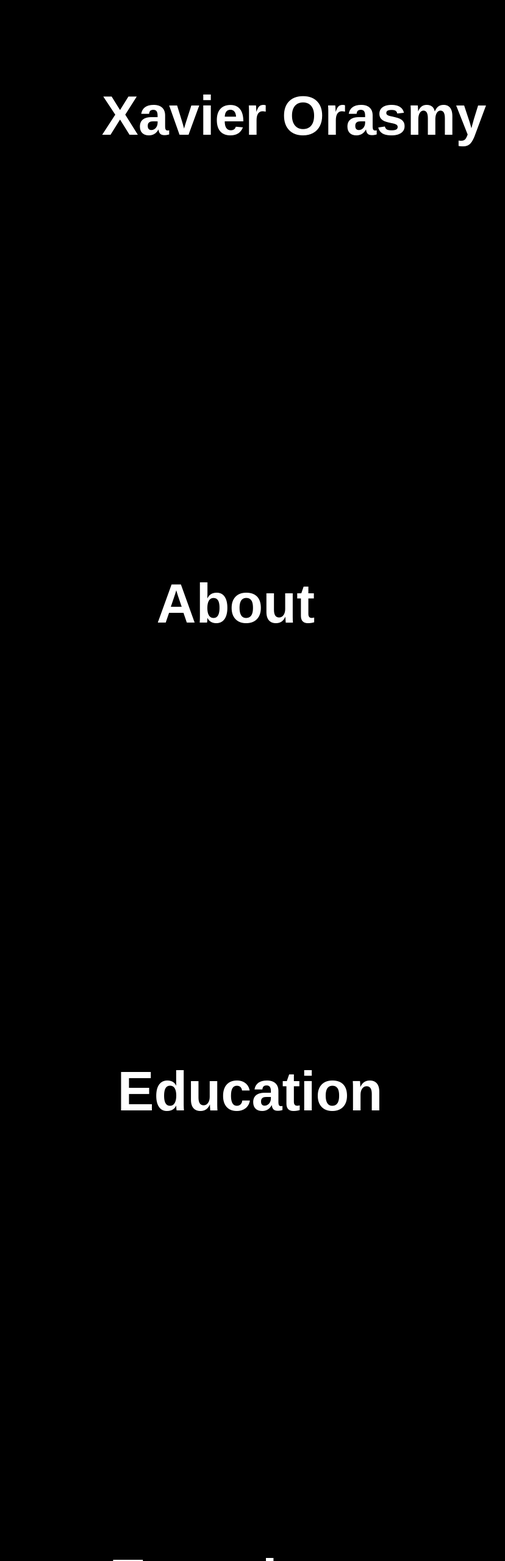
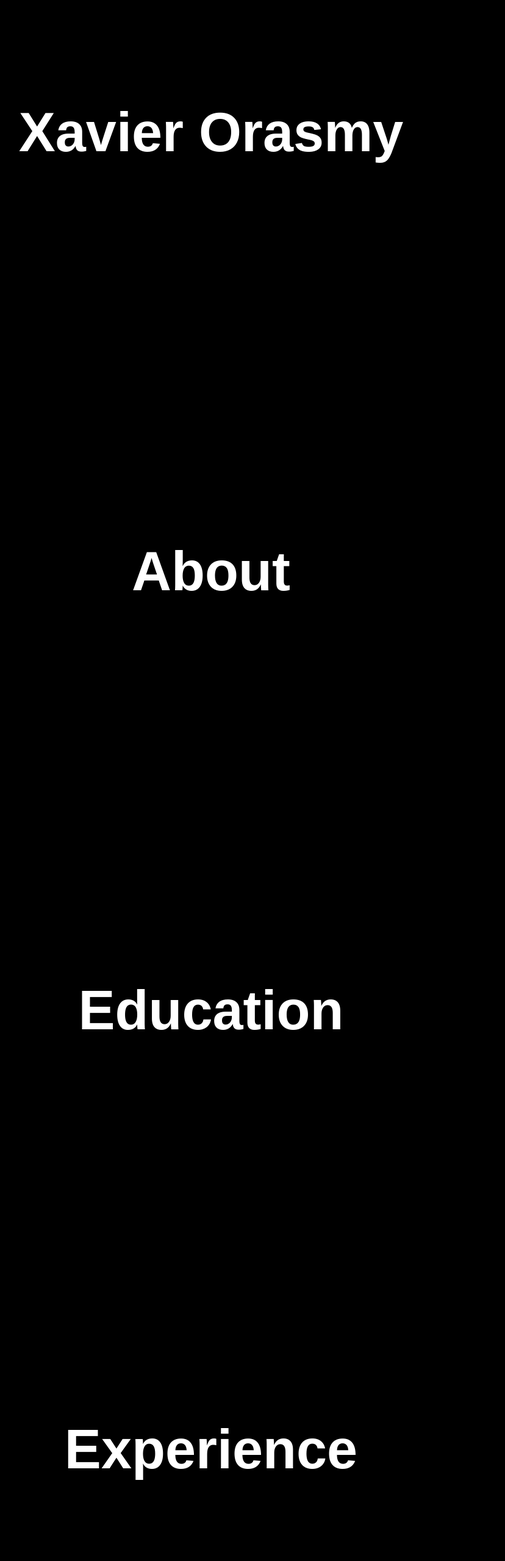
Before and after one commit to XavierOrasmy/XavierOrasmy.github.io, a plain HTML site: page index.html in a window 1280 px wide. Shown: the part 240-2800 px from the top of the page at 61% size, without its empty margins (294-1122 px from the left). Drawn offline with Linux system fonts and the light colour scheme.

Commit message:
Update style.css
Added moving navigation bar, as well as a background to it. Additionally centered divs for sections

```diff
--- a/style.css
+++ b/style.css
@@ -8,11 +8,10 @@ body{
   width: 100%;
   min-height: 100vh;
   background: #000000;
-  overflow-x: hidden;
 }
 header{
-  position: absolute;
   top: 0;
+  position: sticky;
   left: 0;
   width: 100%;
   padding: 30px 100px;
@@ -20,6 +19,7 @@ header{
   justify-content: space-between;
   align-items: center;
   z-index: 100;
+  background: #A9A9A9;
 }
 /*My name on the nav bar*/
 .name{
@@ -33,7 +33,7 @@ header{
   text-decoration: none;
   padding: 6px 15px;
   border-radius: 20px;
-  margin: 0 10px;
+  margin: auto;
   font-weight: 600;
   display: block;
 }
@@ -49,70 +49,77 @@ header{
 /*My name as the title, and sizing for it*/
 .title{
   color: #ffffff;
-  position: absolute;
-  top: 55%;
-  left: 36%;
-  transform: translateY(-50%);
-  z-index: 2;
 }
 .title h1{
   font-size: 90px;
-  margin: 10px 0 30px;
-  line-height: 80px;
+  height: 90vh;
+  max-width: 700px;
+  margin: auto;
+  display: flex;
+  align-items: center;
+  justify-content: center;
 }
 /*About me section*/
 .about{
   color: #ffffff;
-  position: absolute;
-  top: 155%;
-  left: 43%;
-  transform: translateY(-50%);
-  z-index: 2;
 }
 .about h1{
   font-size: 90px;
+  height: 90vh;
+  max-width: 700px;
+  font-size: 90px;
+  margin: auto;
+  display: flex;
+  align-items: center;
+  justify-content: center;
+}
+.about p{
+  color: #ffffff;
+}
+.about p{
+  font-size: 20px;
   margin: 10px 0 30px;
-  line-height: 80px;
+  line-height: 20px;
 }
 /*Educational information*/
 .education{
   color: #ffffff;
-  position: absolute;
-  top: 255%;
-  left: 38%;
-  transform: translateY(-50%);
-  z-index: 2;
 }
 .education h1{
   font-size: 90px;
-  margin: 10px 0 30px;
-  line-height: 80px;
+  height: 90vh;
+  max-width: 700px;
+  font-size: 90px;
+  margin: auto;
+  display: flex;
+  align-items: center;
+  justify-content: center;
 }
 /*My experiences with in industy*/
 .experience{
   color: #ffffff;
-  position: absolute;
-  top: 355%;
-  left: 37%;
-  transform: translateY(-50%);
-  z-index: 2;
 }
 .experience h1{
   font-size: 90px;
-  margin: 10px 0 30px;
-  line-height: 80px;
+  height: 90vh;
+  max-width: 700px;
+  font-size: 90px;
+  margin: auto;
+  display: flex;
+  align-items: center;
+  justify-content: center;
 }
 /*Contact information*/
 .contact{
   color: #ffffff;
-  position: absolute;
-  top: 455%;
-  left: 40%;
-  transform: translateY(-50%);
-  z-index: 2;
 }
 .contact h1{
   font-size: 90px;
-  margin: 10px 0 30px;
-  line-height: 80px;
+  height: 90vh;
+  max-width: 700px;
+  font-size: 90px;
+  margin: auto;
+  display: flex;
+  align-items: center;
+  justify-content: center;
 }
```
